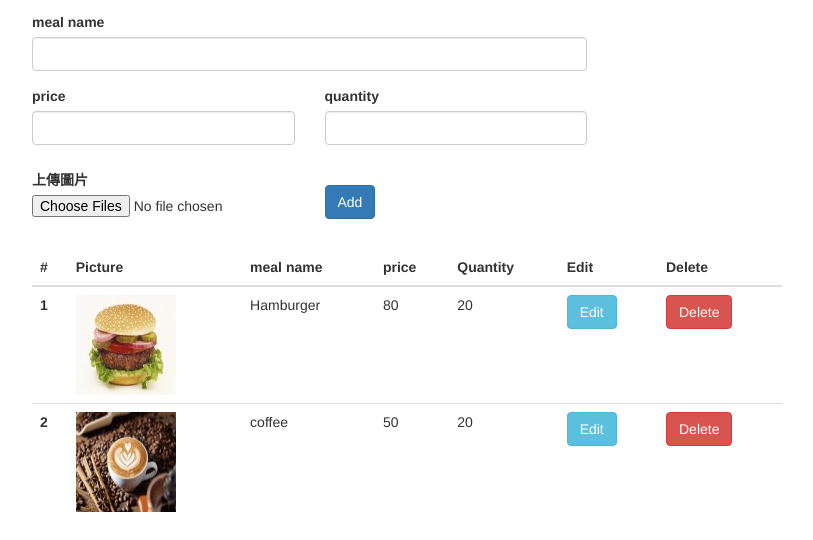
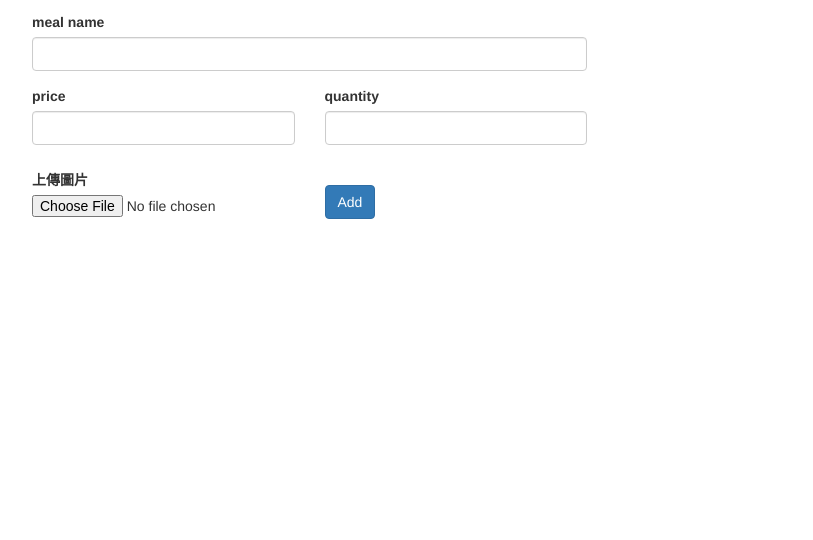
Before and after one commit to detaomega/food_delivery_platform, a PHP site: page /nav.php in a window 1280 px wide, after a click on "shop". Shown: the part 281-821 px from the top of the page, without its empty margins (38-851 px from the left). After the commit the page ends 500 px from the top, so only its background shows below. Run offline with PHP 8.4, Linux system fonts and the light colour scheme; the visitor is signed in with stand-in values (Sample User, id 1); tables that the repository leaves empty hold one stand-in row (values such as "Sample post").

Commit message:
feat: update the fuction of adding the meal to the store

```diff
--- a/nav.php
+++ b/nav.php
@@ -335,139 +335,36 @@
         </div>
         <hr>
         <h3>ADD</h3>
+        <form action = "add_meal.php" Method="POST" Enctype="multipart/form-data">
           <div class="form-group ">
             <div class="row">
               <div class="col-xs-6">
                 <label for="ex3">meal name</label>
-              <input class="form-control" id="ex3" type="text">
+                <input class="form-control" = "ex3" type="text" name = "mealName">
               </div>
             </div>
             <div class="row" style=" margin-top: 15px;">
               <div class="col-xs-3">
                 <label for="ex7">price</label>
-              <input class="form-control" id="ex7" type="text">
+                <input class="form-control" id="ex7" type="text" name = "mealPrice">
               </div>
               <div class="col-xs-3">
                 <label for="ex4">quantity</label>
-              <input class="form-control" id="ex4" type="text">
+                <input class="form-control" id = "ex4" name = "mealQuantity" type="text">
               </div>
             </div>
             <div class="row" style=" margin-top: 25px;">
               <div class=" col-xs-3">
                 <label for="ex12">上傳圖片</label>
-              <input id="myFile" type="file" name="myFile" multiple class="file-loading">
+                <input type="file" name="mealPicture">
               </div>
               <div class=" col-xs-3">
-              <button style=" margin-top: 15px;" type="button" class="btn btn-primary">Add</button>
+                <button style=" margin-top: 15px;" type="submit" class="btn btn-primary">Add</button>
               </div>
             </div>
           </div>
-        <div class="row">
-          <div class="  col-xs-8">
-            <table class="table" style=" margin-top: 15px;">
-              <thead>
-                <tr>
-                  <th scope="col">#</th>
-                  <th scope="col">Picture</th>
-                  <th scope="col">meal name</th>
-
-                  <th scope="col">price</th>
-                  <th scope="col">Quantity</th>
-                  <th scope="col">Edit</th>
-                  <th scope="col">Delete</th>
-                </tr>
-              </thead>
-              <tbody>
-                <tr>
-                  <th scope="row">1</th>
-                  <td><img src="Picture/1.jpg" with="50" heigh="10" alt="Hamburger"></td>
-                  <td>Hamburger</td>
-
-                  <td>80 </td>
-                  <td>20 </td>
-                  <td><button type="button" class="btn btn-info" data-toggle="modal" data-target="#Hamburger-1">
-                  Edit
-                  </button></td>
-                  <!-- Modal -->
-                      <div class="modal fade" id="Hamburger-1" data-backdrop="static" tabindex="-1" role="dialog" aria-labelledby="staticBackdropLabel" aria-hidden="true">
-                        <div class="modal-dialog" role="document">
-                          <div class="modal-content">
-                            <div class="modal-header">
-                              <h5 class="modal-title" id="staticBackdropLabel">Hamburger Edit</h5>
-                              <button type="button" class="close" data-dismiss="modal" aria-label="Close">
-                                <span aria-hidden="true">&times;</span>
-                              </button>
-                            </div>
-                            <div class="modal-body">
-                              <div class="row" >
-                                <div class="col-xs-6">
-                                  <label for="ex71">price</label>
-                                  <input class="form-control" id="ex71" type="text">
-                                </div>
-                                <div class="col-xs-6">
-                                  <label for="ex41">quantity</label>
-                                  <input class="form-control" id="ex41" type="text">
-                                </div>
-                              </div>
-
-                            </div>
-                            <div class="modal-footer">
-                              <button type="button" class="btn btn-secondary" data-dismiss="modal">Edit</button>
-
-                            </div>
-                          </div>
-                        </div>
-                      </div>
-                  <td><button type="button" class="btn btn-danger">Delete</button></td>
-                </tr>
-                <tr>
-                  <th scope="row">2</th>
-                  <td><img src="Picture/2.jpg" with="10" heigh="10" alt="coffee"></td>
-                  <td>coffee</td>
-
-                  <td>50 </td>
-                  <td>20</td>
-                  <td><button type="button" class="btn btn-info" data-toggle="modal" data-target="#coffee-1">
-                    Edit
-                    </button></td>
-                    <!-- Modal -->
-                        <div class="modal fade" id="coffee-1" data-backdrop="static" tabindex="-1" role="dialog" aria-labelledby="staticBackdropLabel" aria-hidden="true">
-                          <div class="modal-dialog" role="document">
-                            <div class="modal-content">
-                              <div class="modal-header">
-                                <h5 class="modal-title" id="staticBackdropLabel">coffee Edit</h5>
-                                <button type="button" class="close" data-dismiss="modal" aria-label="Close">
-                                  <span aria-hidden="true">&times;</span>
-                                </button>
-                              </div>
-                              <div class="modal-body">
-                                <div class="row" >
-                                  <div class="col-xs-6">
-                                    <label for="ex72">price</label>
-                                    <input class="form-control" id="ex72" type="text">
-                                  </div>
-                                  <div class="col-xs-6">
-                                    <label for="ex42">quantity</label>
-                                    <input class="form-control" id="ex42" type="text">
-                                  </div>
-                                </div>
-
-                              </div>
-                              <div class="modal-footer">
-                                <button type="button" class="btn btn-secondary" data-dismiss="modal">Edit</button>
-
-                              </div>
-                            </div>
-                          </div>
-                        </div>
-                  <td><button type="button" class="btn btn-danger">Delete</button></td>
-                </tr>
-              </tbody>
-            </table>
-          </div>
-        </div>
+        <form>
         EOT;?>
-
 
       </div>
 
--- a/register_shop.php
+++ b/register_shop.php
@@ -7,7 +7,7 @@
 
     $conn = new PDO("mysql:host=$dbservername;dbname=$dbname", $dbusername, $dbpassword);
     $conn->setAttribute(PDO::ATTR_ERRMODE, PDO::ERRMODE_EXCEPTION);
-
+    echo "haha"
     try {
         if (!isset($_POST["shopName"]) || !isset($_POST["shopCategory"]) || !isset($_POST["shopLatitude"]) || !isset($_POST["shopLongitude"])) exit();
         $emptyField = "";
```
Also changed, not shown: add_meal.php (added, +98 -0 lines). Lines whose indentation alone changed are shown as unchanged.
